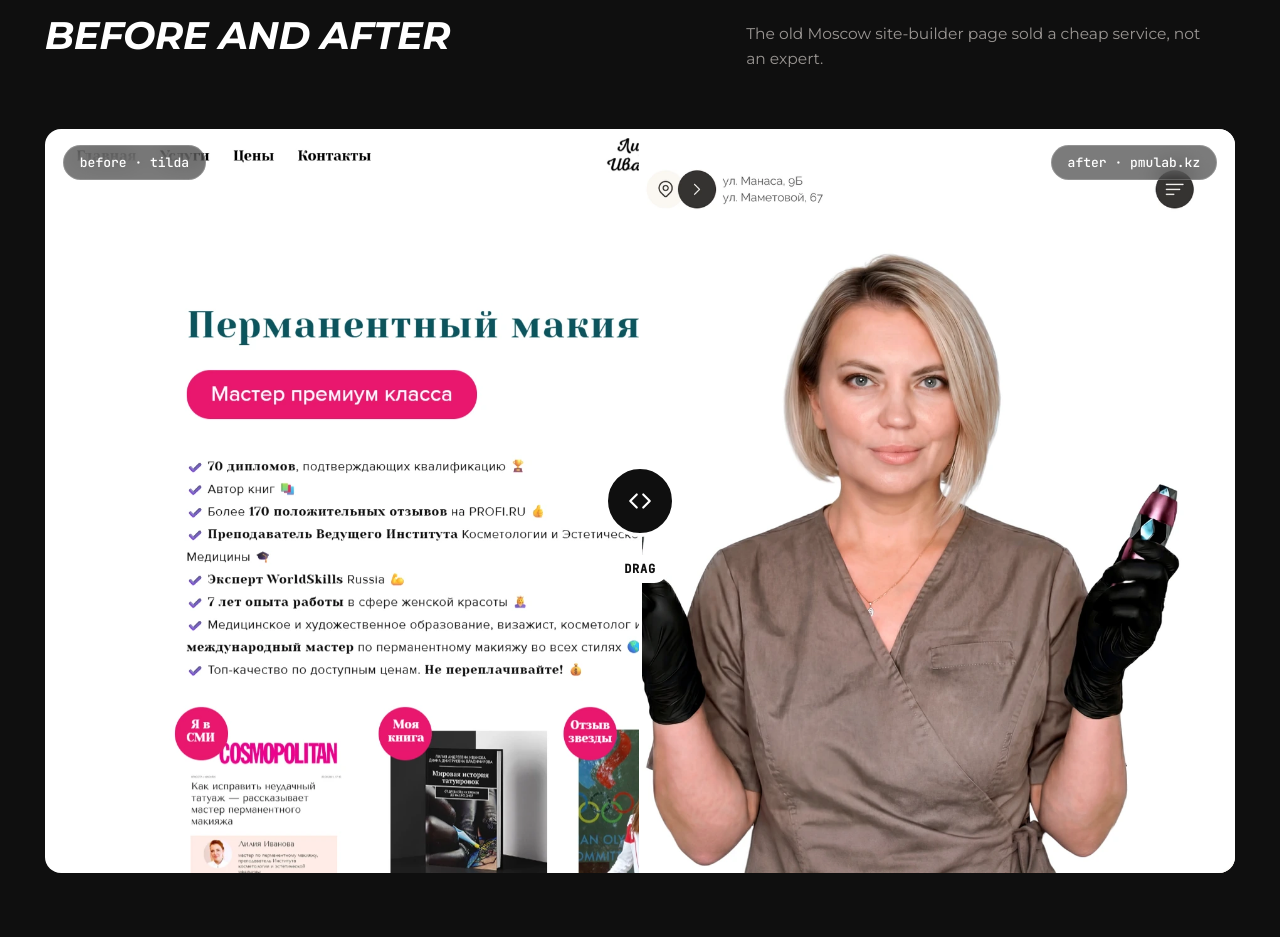
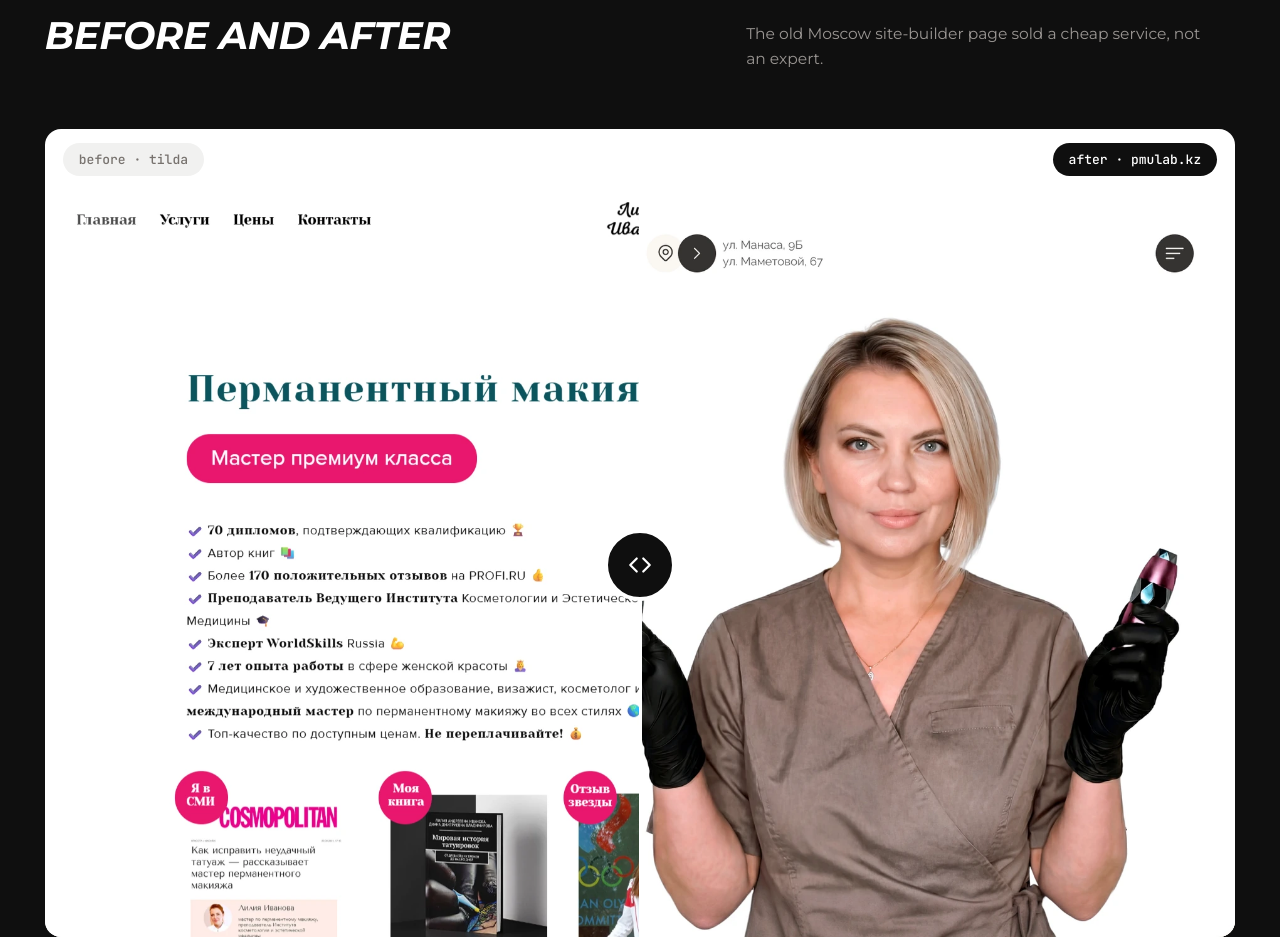
Before and after one commit to orynbetova777-cyber/orynbetova777-cyber.github.io, a plain HTML site: page pmu-lab/index.html in a window 1280 px wide. Shown: the part 3360-4297 px from the top of the page. Drawn offline with Linux system fonts and the light colour scheme.

Commit message:
PMU: compare slider without hint, white top strip
Co-Authored-By: Claude Opus 5.5 <noreply@anthropic.com>
Claude-Session: https://claude.ai/code/session_01XrZijXz1GXi1E9UsodUNQU

```diff
--- a/pmu-lab/index.html
+++ b/pmu-lab/index.html
@@ -1019,6 +1019,14 @@ section.sec.dark.join { margin-top: 0; padding-top: clamp(70px, 8vw, 120px); }
 @media (prefers-reduced-motion: reduce) { .spark, .spark .sp-rot, .compare .knob::before, .compare.demo.in { animation: none; } }
 .b9-n .flute { opacity: .78; }
 .b9-n .glare { background: repeating-linear-gradient(90deg, rgb(255 255 255 / .10) 0, rgb(255 255 255 / 0) 8px, rgb(0 0 0 / .18) 21px, rgb(255 255 255 / .14) 22px); background-size: auto; }
+/* compare: white strip on top for tags */
+#context .compare { background: #fff; padding-top: 64px; }
+#context .compare .divider { top: 64px; }
+#context .compare .knob { top: calc(50% + 32px); }
+#context .compare .tag { top: 14px; backdrop-filter: none; -webkit-backdrop-filter: none; border: 0; }
+#context .compare .tag.b { background: #F1F1F0; color: var(--grey); }
+#context .compare .tag.a { background: #0F0F0F; color: #fff; }
+@media (max-width: 600px) { #context .compare { padding-top: 48px; } #context .compare .divider { top: 48px; } #context .compare .knob { top: calc(50% + 24px); } #context .compare .tag { top: 10px; } }
 </style>
 </head>
 <body>
@@ -1116,7 +1124,6 @@ section.sec.dark.join { margin-top: 0; padding-top: clamp(70px, 8vw, 120px); }
         <span class="tag a"><span class="ru">стало · pmulab.kz</span><span class="en">after · pmulab.kz</span></span>
         <div class="divider" aria-hidden="true"></div>
         <div class="knob" role="slider" tabindex="0" aria-label="До / после · Before / after" aria-valuemin="0" aria-valuemax="100" aria-valuenow="50"><svg viewBox="0 0 24 24" width="26" height="26" fill="none" stroke="currentColor" stroke-width="2" stroke-linecap="round" stroke-linejoin="round" aria-hidden="true"><path d="M9 6l-6 6 6 6M15 6l6 6-6 6"/></svg></div>
-        <span class="drag-hint" aria-hidden="true"><span class="ru">потяни</span><span class="en">drag</span></span>
         <script>(function(){var c=document.currentScript.parentNode;['pointerdown','keydown','touchstart'].forEach(function(t){c.addEventListener(t,function(){c.classList.add('touched');c.classList.remove('demo');},{passive:true});});})();</script>
       </div>
     </div>
@@ -1447,6 +1454,7 @@ section.sec.dark.join { margin-top: 0; padding-top: clamp(70px, 8vw, 120px); }
 
 
 
+
   /* sliders */
   document.querySelectorAll(".arrow[data-for]").forEach(function (btn) {
     var g = document.getElementById(btn.getAttribute("data-for"));
```
